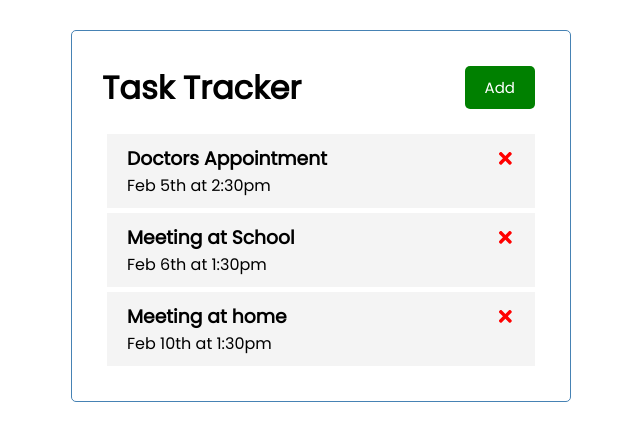
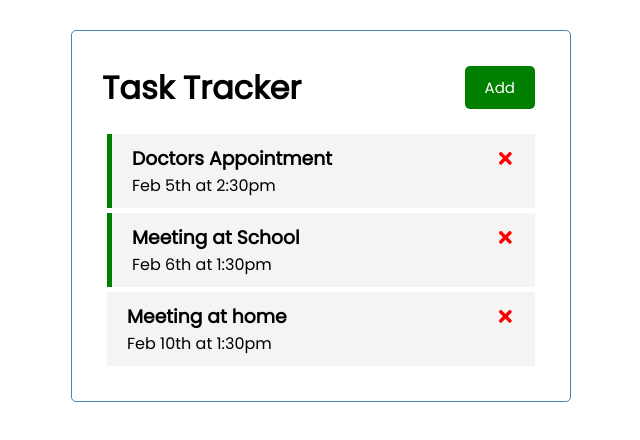
Before and after one commit to MateolCS/ReactTaskTracker, a React (Create React App) app: page / in a window 1280 px wide. Shown: the top 440 px of the page, without its empty margins (319-959 px from the left). Built offline with nearby package versions, Linux system fonts and the light colour scheme.

Commit message:
Tasks and Task components

```diff
--- a/src/App.js
+++ b/src/App.js
@@ -31,11 +31,16 @@
     setTasks(tasks.filter((task) =>task.id !== id))
   }
 
+//Toggle reminder
+  const toggleReminder = (id) => {
+    setTasks(tasks.map((task) => task.id === id ? {...task, reminder: !task.reminder} : task))
+  }
+
   return (
 
     <div className="container">
       <Header />
-      {tasks.length > 0 ? (<Tasks tasks={tasks} onDelete = {deleteTask}/>)  : ('No tasks to show')}
+      {tasks.length > 0 ? (<Tasks tasks={tasks} onDelete = {deleteTask} onToggle ={toggleReminder}/>)  : ('No tasks to show')}
     </div>
   );
 }
--- a/src/components/Task.js
+++ b/src/components/Task.js
@@ -1,8 +1,8 @@
 import {FaTimes} from 'react-icons/fa'
 
-const Task = ({task, onDelete}) => {
+const Task = ({task, onDelete, onToggle}) => {
   return (
-    <div className="task">
+    <div className={`task ${task.reminder ? 'reminder' : ''}`} onDoubleClick={()=>onToggle(task.id)}>
       <h3>{task.text} <FaTimes style={{color: 'red', cursor: 'pointer'}} onClick={()=>onDelete(task.id)}/></h3>
         <p>{task.day}</p>
 
--- a/src/components/Tasks.js
+++ b/src/components/Tasks.js
@@ -1,10 +1,10 @@
 import Task from './Task'
 
-const Tasks = ({tasks, onDelete}) => {
+const Tasks = ({tasks, onDelete, onToggle}) => {
 
   return (
     <>
-      {tasks.map((task) => (<Task key={task.id} task={task} onDelete={onDelete}/>))}
+      {tasks.map((task) => (<Task key={task.id} task={task} onDelete={onDelete} onToggle={onToggle}/>))}
     </>
   )
 }
```
